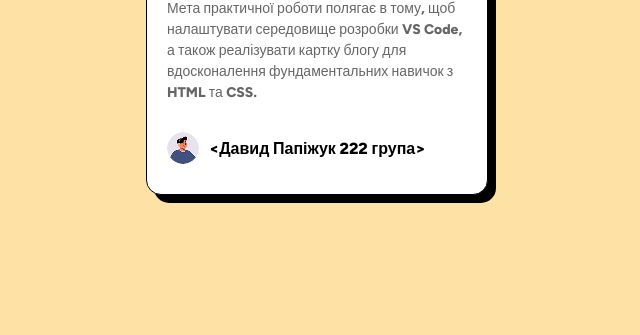
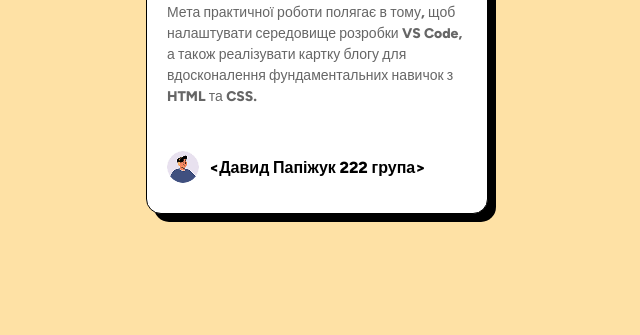
Before and after one commit to Grill15/html, a plain HTML site: page index.html in a window 1280 px wide. Shown: the part 465-800 px from the top of the page, without its empty margins (323-963 px from the left). Drawn offline with Linux system fonts and the light colour scheme.

Commit message:
Update Style.css

```diff
--- a/Style.css
+++ b/Style.css
@@ -30,8 +30,12 @@ body {
 }
 
 .card-content {
+  display: grid;
   padding: 1px 20px 20px 20px;
+  row-gap: 1px;
+  grid-template-rows: auto auto auto 1fr auto;
 }
+
 
 
 .tag {
```
